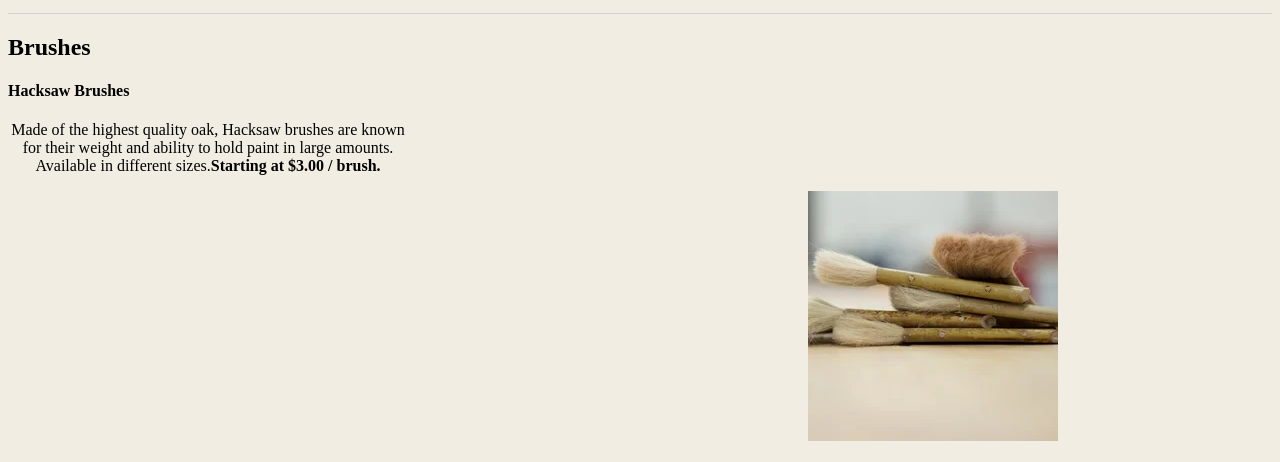
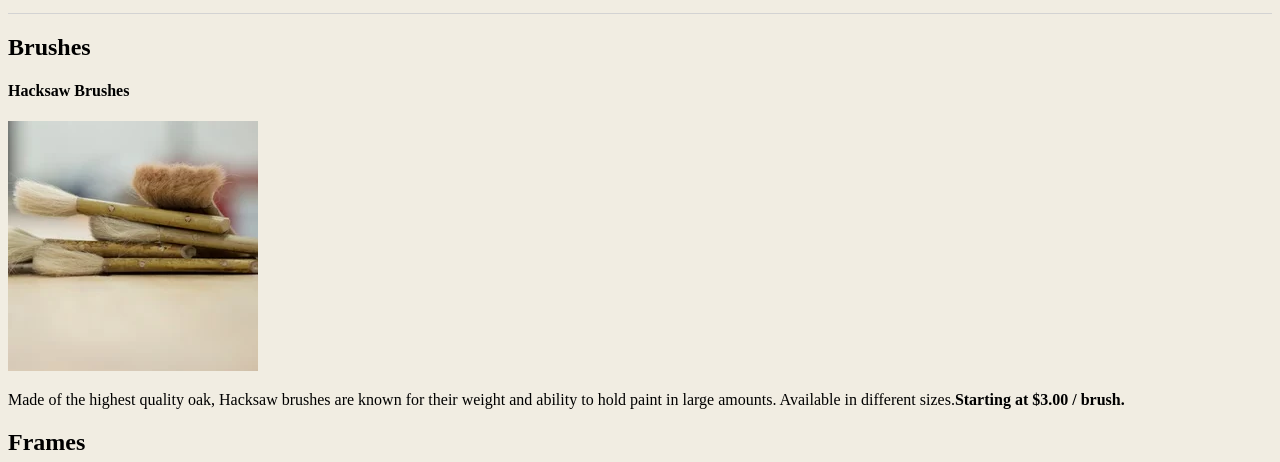
Before and after one commit to SilentStealth0/Dasmoto-s-Arts-Crafts-V2, a website: page html/index.html in a window 1280 px wide. Shown: the part 297-759 px from the top of the page. Drawn offline with Linux system fonts and the light colour scheme.

Commit message:
Revert styling and html of p and img for brush

```diff
--- a/css/index.css
+++ b/css/index.css
@@ -1,10 +1,8 @@
-*{
-  box-sizing: border-box;
-}
 html{
   scroll-behavior: smooth;
   background-color: #f1ede2;
 }
+
 header {
   background-image: url("../img/img1.jpeg");
   color: khaki;
@@ -91,17 +89,3 @@ nav{
   border: 2px solid skyblue;
   background-color: #9bb8cb;
 }
-
-.brush_sec{
-  box-sizing: border-box;
-}
-.brush_sec p{
-  width: 400px;
-  text-align: center;
-  display: block;
-}
-
-.brush_sec img{
-  position: relative;
-  left: 800px;
-}
--- a/html/index.html
+++ b/html/index.html
@@ -30,8 +30,8 @@
   <section class="brush_sec">
     <h2 id="brush_title">Brushes</h2>
     <h4><strong>Hacksaw Brushes</strong></h4>
+    <img    src="../img/img2.jpeg" alt="">
     <p>Made of the highest quality oak, Hacksaw brushes are known for their weight and ability to hold paint in large amounts. Available in different sizes.<strong>Starting at $3.00 / brush.</strong></p>
-    <img    src="../img/img2.jpeg" alt="">
     </section>
 
   <section class="frame_sec">
```
